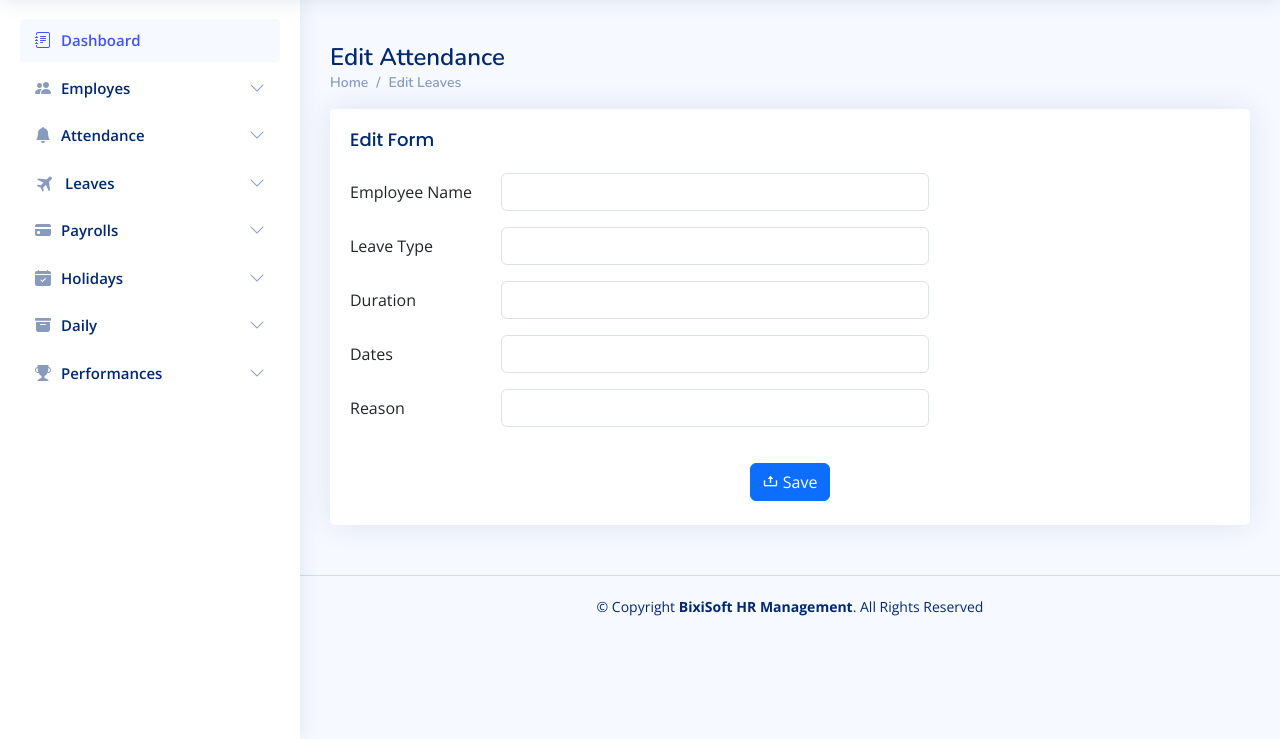
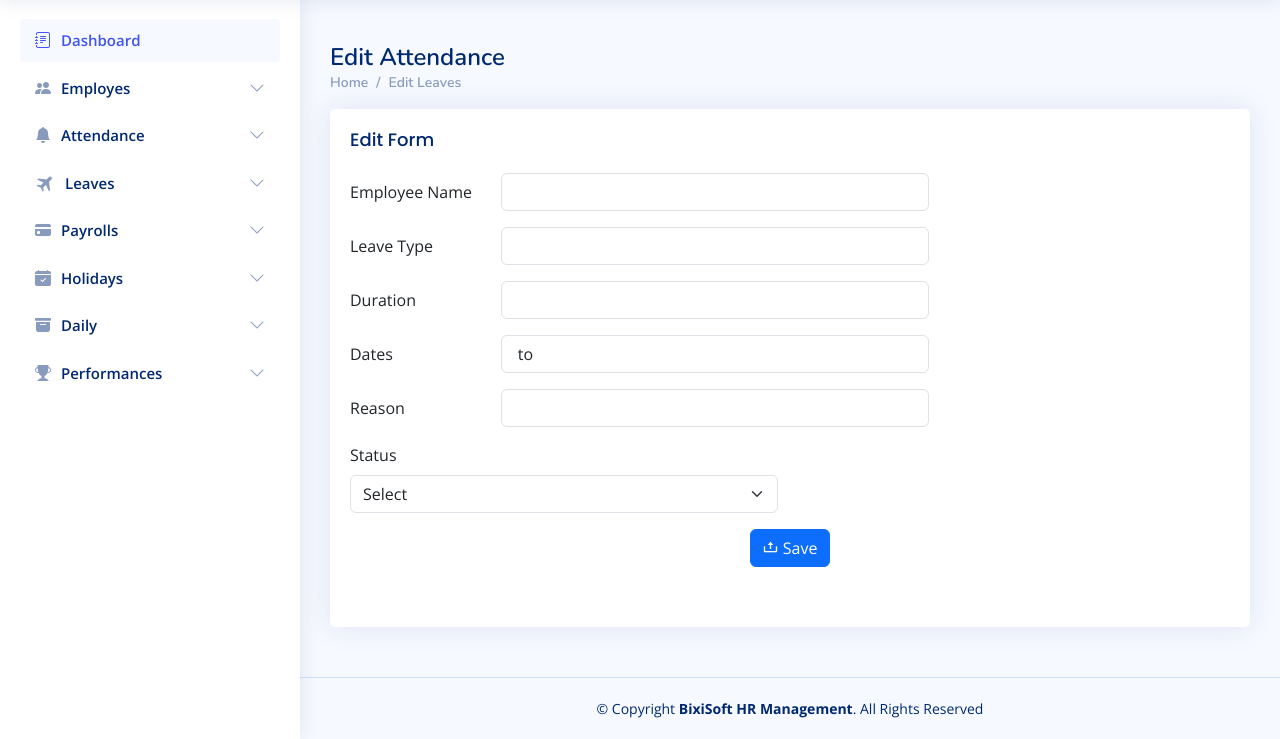
Before and after one commit to alpha121x/Hr-panel, a PHP site: page /edit-leave.php in a window 1280 px wide. Shown: the part 61-800 px from the top of the page. Run offline with PHP 8.4, Linux system fonts and the light colour scheme; a user stored in the database is signed in; data that the repository does not hold is empty; some libraries are stand-ins or nearby versions.

Commit message:
edit leave

```diff
--- a/add-leave.php
+++ b/add-leave.php
@@ -109,7 +109,7 @@ require_once("include/classes/meekrodb.2.3.class.php");
                                             <div class="mb-3">
                                                 <label for="email" class="form-label">Status</label>
                                                 <div class="col-sm-9">
-                                                    <select id="inputState" class="form-control form-select" name="leave_type">
+                                                    <select id="inputState" class="form-control form-select" name="status">
                                                         <option selected>Select</option>
                                                         <option value="Approved">Approved</option>
                                                         <option value="Pending">Pending</option>
--- a/edit-leave.php
+++ b/edit-leave.php
@@ -15,7 +15,9 @@ if (isset($_GET['id'])) {
         $leave_type = $employe_data['leave_type'];
         $date_from = $employe_data['date_from'];
         $date_to = $employe_data['date_to'];
-        $status + $employe_data['status'];
+        $status = $employe_data['status'];
+
+        $duration = (strtotime($date_to) - strtotime($date_from)) / (60 * 60 * 24);
     } else {
         echo "User not found";
         // Handle the case where the user ID doesn't exist in the database
@@ -71,32 +73,45 @@ if (isset($_GET['id'])) {
                 <div class="row mb-3">
                   <label for="inputemail" class="col-sm-2 col-form-label">Leave Type</label>
                   <div class="col-sm-6">
-                    <input type="text" class="form-control" value='<?php echo $attendance; ?>' name="leave_type">
+                    <input type="text" class="form-control" value='<?php echo $leave_type; ?>' name="leave_type">
                   </div>
                 </div>
 
                 <div class="row mb-3">
                   <label for="inputuser" class="col-sm-2 col-form-label">Duration</label>
                   <div class="col-sm-6">
-                    <input type="text" class="form-control" value='<?php echo $month; ?>' name="duration">
+                    <input type="text" class="form-control" value='<?php echo $duration; ?>' name="duration">
                   </div>
                 </div>
 
                 <div class="row mb-3">
                   <label for="inputimage" class="col-sm-2 col-form-label">Dates</label>
                   <div class="col-sm-6">
-                  <input type="text" class="form-control" value='<?php echo $date; ?>' name="date">
+                  <input type="text" class="form-control" value='<?php echo $date_from . " to " . $date_to; ?>' name="date">
                   </div>
                 </div>
 
                 <div class="row mb-3">
                   <label for="inputimage" class="col-sm-2 col-form-label">Reason</label>
                   <div class="col-sm-6">
-                  <input type="text" class="form-control" value='<?php echo $date; ?>' name="date">
+                  <input type="text" class="form-control" value='<?php echo $leave_type; ?>' name="date">
                   </div>
                 </div>
 
+                <div class="row mb-3">
+                <label for="status" class="form-label">Status</label>
+                  <div class="col-sm-6">
+                  <select id="inputState" class="form-control form-select" name="status">
+                                                        <option selected>Select</option>
+                                                        <option value="Approved">Approved</option>
+                                                        <option value="Pending">Pending</option>
+                                                    </select>
+                                                    <div class="valid-feedback">
+                                                        Please Select Status
+                                                    </div>
+                  </div>
                 </div>
+
 
                 <div class="text-center">
                   <button type="submit" class="btn btn-primary" name="update"><i class='bx bx-upload'></i> Save</button>
--- a/fire-add-querries.php
+++ b/fire-add-querries.php
@@ -33,6 +33,7 @@ if (isset($_POST['add-leave'])) {
     $leave_type = $_POST['leave_type'];
     $leave_from = $_POST['date_from'];
     $leave_to = $_POST['date_to'];
+    $status = $_POST['status'];
     $comments = $_POST['comments'];
 
     // Insert query using MeekroDB
@@ -41,6 +42,7 @@ if (isset($_POST['add-leave'])) {
         'leave_type' => $leave_type,
         'date_from' => $leave_from,
         'date_to' => $leave_to,
+        'status' => $status,
         'comments' => $comments
     ]);
 
--- a/manage-leaves.php
+++ b/manage-leaves.php
@@ -67,6 +67,7 @@
                 $leave_type = $leave['leave_type'];
                 $date_from = $leave['date_from'];
                 $date_to = $leave['date_to'];
+                $status = $leave['status'];
 
                 // Calculate duration in days
                 $duration = (strtotime($date_to) - strtotime($date_from)) / (60 * 60 * 24);
@@ -78,7 +79,7 @@
                     <td><?php echo $duration ?> Days</td>
                     <td><?php echo $date_from . " to " . $date_to; ?></td>
                     <td><?php echo $leave_type ?></td>
-                    <td>---</td>
+                    <td><?php echo $status ?></td>
                     <td>
                         <a href="edit-leave.php?id=<?php echo $leave['id']; ?>" class='text-black'><i class="bi bi-pencil-square"></i>&nbsp;Edit</a>
                         |
```
